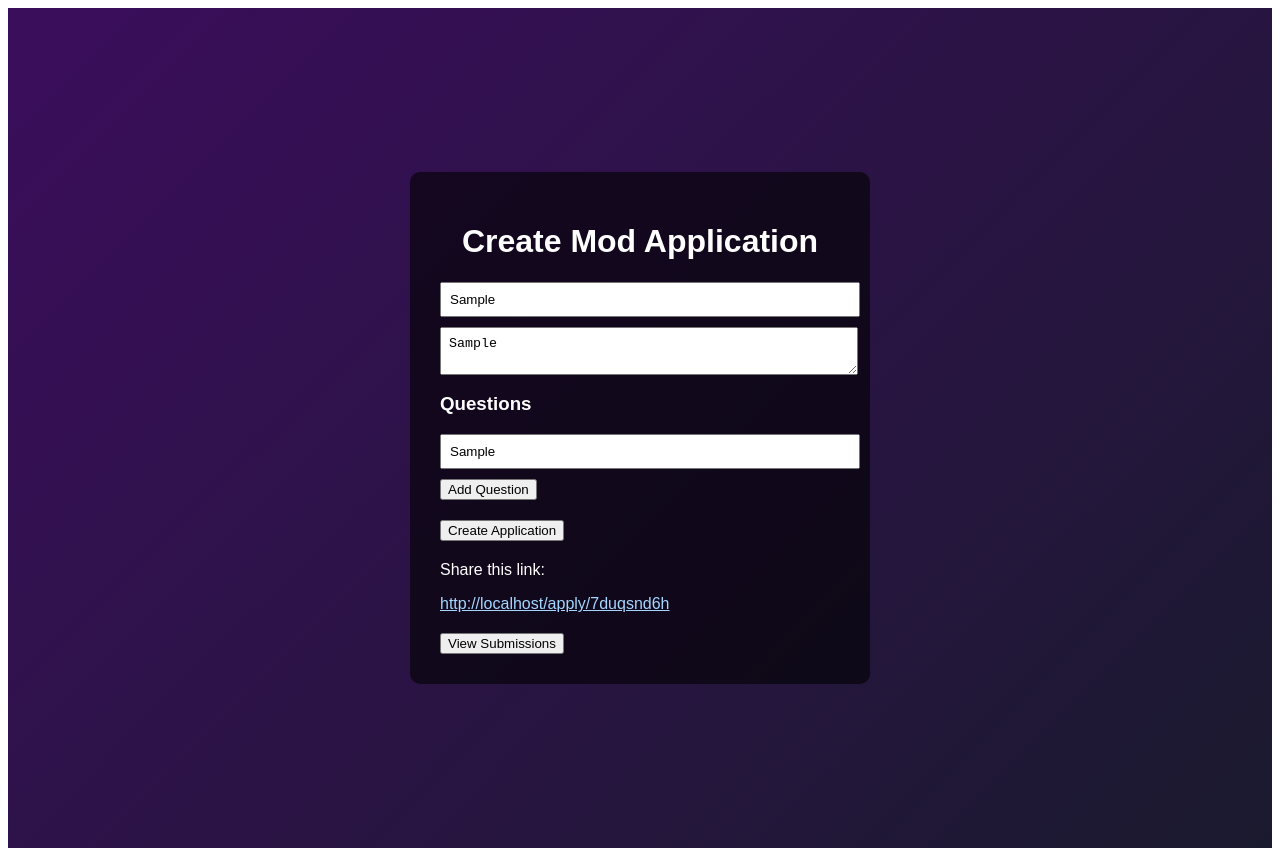
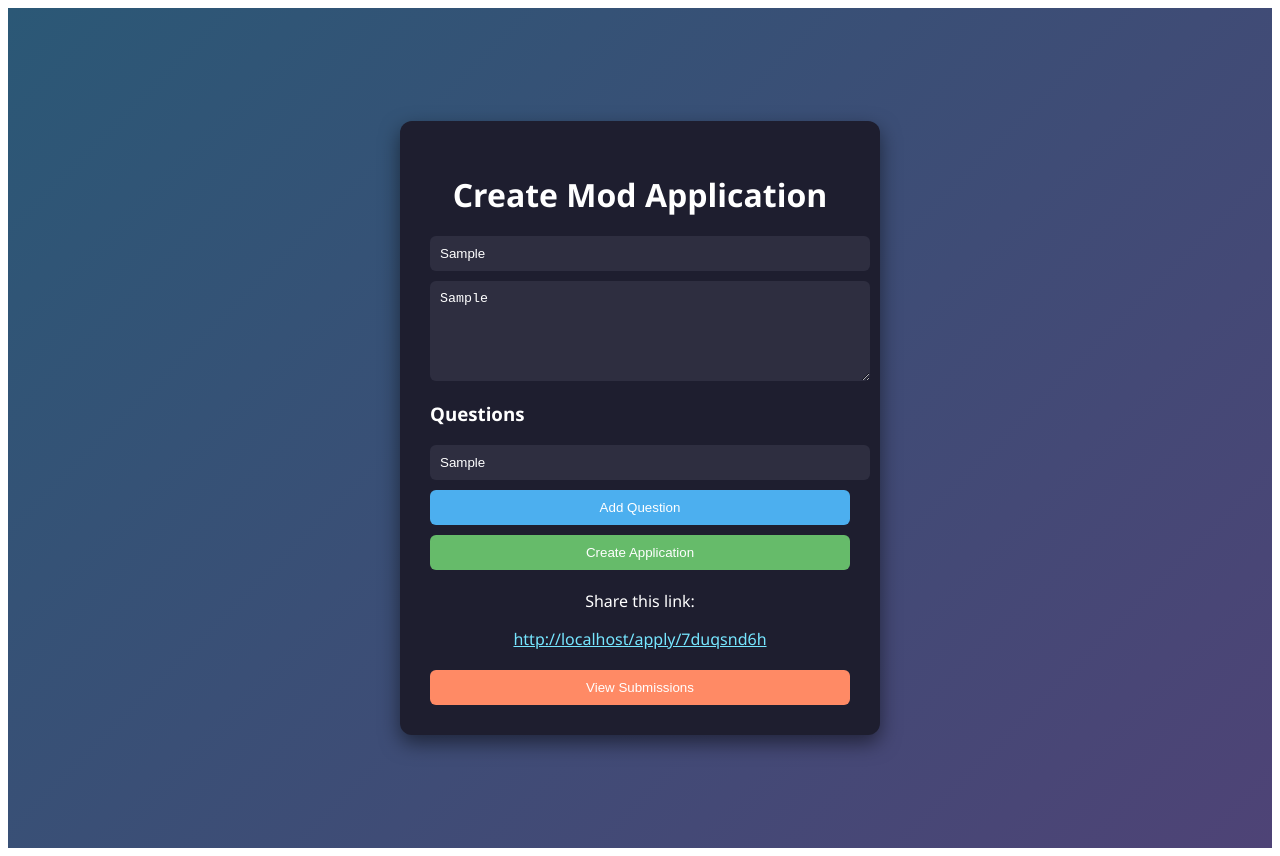
Before and after one commit to astrafr/mod-app-builder, a Next.js app: page / in a window 1280 px wide. Both pictures are taken after typing "Sample", "Sample", "Sample" into the empty fields and a click on the button "Create Application". Built offline with nearby package versions, Linux system fonts and the light colour scheme.

Commit message:
Update index.js

```diff
--- a/pages/index.js
+++ b/pages/index.js
@@ -39,59 +39,68 @@ export default function Builder() {
   return (
     <div style={{
       minHeight: "100vh",
-      background: "linear-gradient(135deg, #3b0d5c, #1a1a2e)",
+      background: "linear-gradient(135deg, #2b5876, #4e4376)",
       display: "flex",
       alignItems: "center",
       justifyContent: "center",
-      fontFamily: "sans-serif",
+      fontFamily: "Segoe UI, sans-serif",
       color: "white",
       padding: 20
     }}>
-      <div style={{ background: "rgba(0,0,0,0.6)", padding: 30, borderRadius: 10, width: "400px" }}>
-        <h1 style={{ textAlign: "center" }}>Create Mod Application</h1>
+      <div style={{
+        background: "#1e1e2f",
+        padding: 30,
+        borderRadius: 12,
+        width: "420px",
+        boxShadow: "0 8px 20px rgba(0,0,0,0.5)"
+      }}>
+        <h1 style={{ textAlign: "center", marginBottom: "20px" }}>Create Mod Application</h1>
         <input
           placeholder="Application Title"
           value={title}
           onChange={(e) => setTitle(e.target.value)}
-          style={{ display: "block", marginBottom: "10px", width: "100%", padding: "8px" }}
+          style={inputStyle}
         />
         <textarea
           placeholder="Description"
           value={description}
           onChange={(e) => setDescription(e.target.value)}
-          style={{ display: "block", marginBottom: "10px", width: "100%", padding: "8px" }}
+          style={{ ...inputStyle, height: "80px" }}
         />
-        <h3>Questions</h3>
+        <h3 style={{ marginTop: "20px" }}>Questions</h3>
         <ul>{questions.map((q, i) => <li key={i}>{q}</li>)}</ul>
         <input
           placeholder="Add a question"
           value={newQuestion}
           onChange={(e) => setNewQuestion(e.target.value)}
-          style={{ display: "block", marginBottom: "10px", width: "100%", padding: "8px" }}
+          style={inputStyle}
         />
-        <button onClick={addQuestion} style={{ marginBottom: "20px" }}>Add Question</button>
-        <br />
-        <button onClick={createApplication}>Create Application</button>
+        <button style={buttonPrimary} onClick={addQuestion}>Add Question</button>
+        <button style={buttonAccent} onClick={createApplication}>Create Application</button>
+
         {appLink && (
-          <div style={{ marginTop: "20px" }}>
+          <div style={{ marginTop: "20px", textAlign: "center" }}>
             <p>Share this link:</p>
-            <a href={appLink} style={{ color: "#a5d6ff" }}>{appLink}</a>
+            <a href={appLink} style={{ color: "#76e6ff" }}>{appLink}</a>
           </div>
         )}
-        <button onClick={() => setShowSubmissions(!showSubmissions)} style={{ marginTop: "20px" }}>
+
+        <button
+          style={{ ...buttonPrimary, marginTop: "20px", background: "#ff8a65" }}
+          onClick={() => setShowSubmissions(!showSubmissions)}
+        >
           {showSubmissions ? "Close Submissions" : "View Submissions"}
         </button>
       </div>
 
-      {/* Slide-out Submissions Panel */}
       {showSubmissions && (
         <div style={{
           position: "fixed",
           right: 0,
           top: 0,
           height: "100%",
-          width: "300px",
-          background: "#222",
+          width: "350px",
+          background: "#2c2c3c",
           color: "white",
           padding: "20px",
           overflowY: "auto",
@@ -102,9 +111,19 @@ export default function Builder() {
             <p>No submissions yet</p>
           ) : (
             submissions.map((s, i) => (
-              <div key={i} style={{ marginBottom: "15px", borderBottom: "1px solid #444", paddingBottom: "10px" }}>
+              <div key={i} style={{
+                marginBottom: "15px",
+                borderBottom: "1px solid #444",
+                paddingBottom: "10px"
+              }}>
+                <strong>User:</strong> {s.username || "Unknown"}<br />
                 <strong>Application ID:</strong> {s.id}<br />
-                <pre style={{ whiteSpace: "pre-wrap", wordWrap: "break-word" }}>{JSON.stringify(s.answers, null, 2)}</pre>
+                <strong>Answers:</strong>
+                <ul>
+                  {Object.entries(s.answers).map(([qIndex, answer]) => (
+                    <li key={qIndex}>{answer}</li>
+                  ))}
+                </ul>
               </div>
             ))
           )}
@@ -113,3 +132,31 @@ export default function Builder() {
     </div>
   );
 }
+
+const inputStyle = {
+  display: "block",
+  marginBottom: "10px",
+  width: "100%",
+  padding: "10px",
+  borderRadius: "6px",
+  border: "none",
+  background: "#2e2e40",
+  color: "white"
+};
+
+const buttonPrimary = {
+  display: "block",
+  width: "100%",
+  padding: "10px",
+  borderRadius: "6px",
+  border: "none",
+  marginTop: "10px",
+  background: "#4cafef",
+  color: "white",
+  cursor: "pointer"
+};
+
+const buttonAccent = {
+  ...buttonPrimary,
+  background: "#66bb6a"
+};
```
